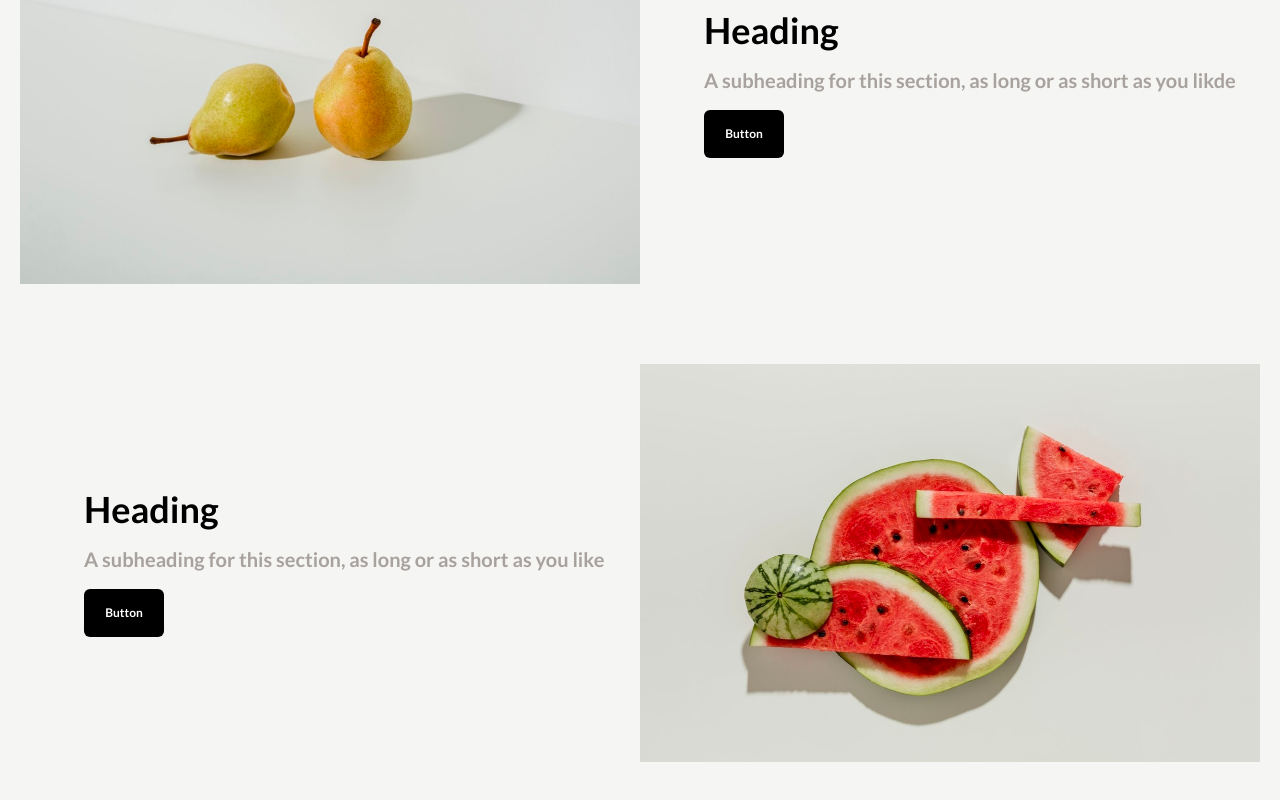
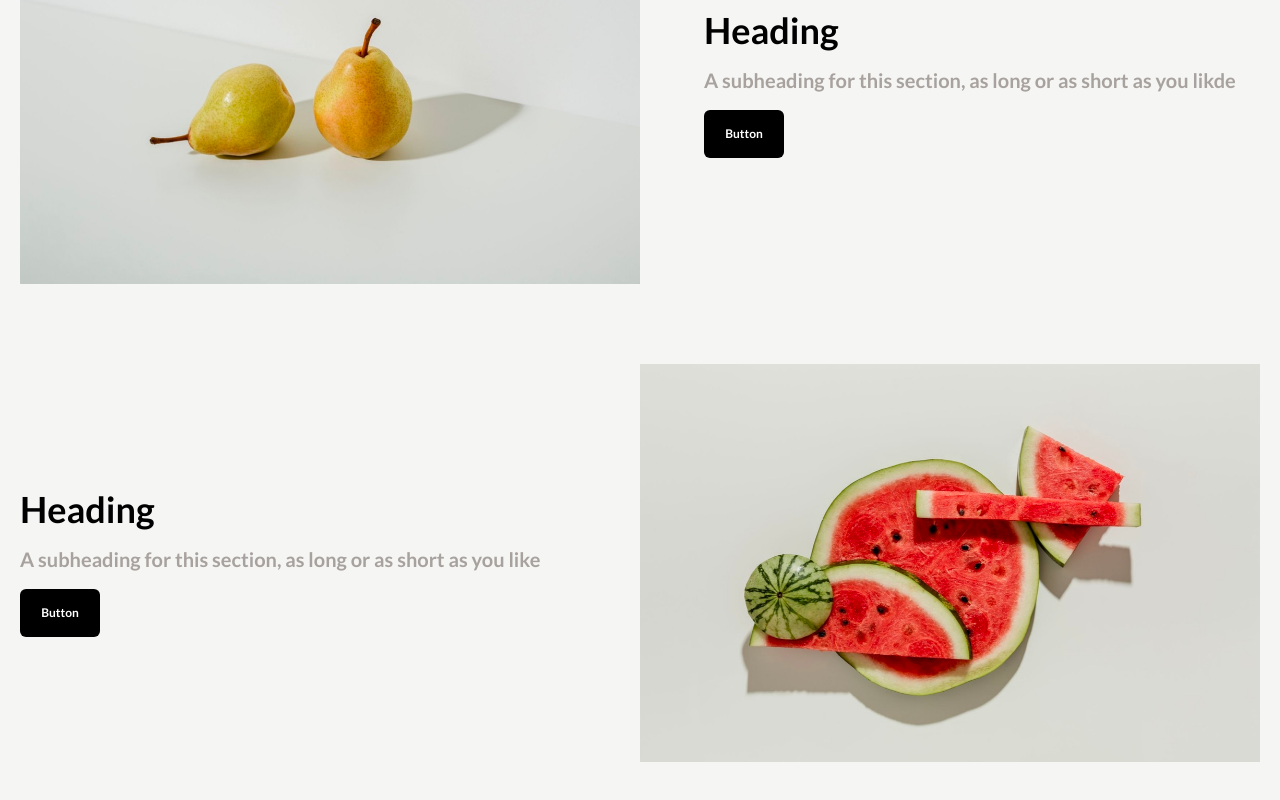
Before and after one commit to YM202c2100/figma-reproduction, a Next.js app: page / in a window 1280 px wide. Shown: the part 563-1363 px from the top of the page. Built offline with nearby package versions, Linux system fonts and the light colour scheme.

Commit message:
[update] 画像が左右どちらにあっても説明文が正しくスペーシングされるように修正
要素の偶奇で左右どちらにpaddingを入れるのかを切り替えられるよう修正

```diff
--- a/app/components/cardGenerator.tsx
+++ b/app/components/cardGenerator.tsx
@@ -19,7 +19,7 @@ function CardGenerator(){
             return(
                 <div key={card.src.src} className={`mx-5 mb-10 md:mb-20  md:flex ${i%2 == 0 ? "":"md:flex-row-reverse"}`}>
                     <Image src={card.src} alt="Picture of OO" className="md:w-1/2 "/>
-                    <div className="flex-grow py-10 flex flex-col justify-center md:pl-16">
+                    <div className={`flex-grow py-10 flex flex-col justify-center ${i%2 == 0 ?"md:pl-16": "md:pr-16"}`}>
                         <div className="text-4xl">{card.title}</div>
                         <div className="text-stone-400 text-xl my-4">{card.description}</div>
                         <button className="w-20 text-xs bg-black text-white px-5 py-4 rounded-md">Button</button>
```
